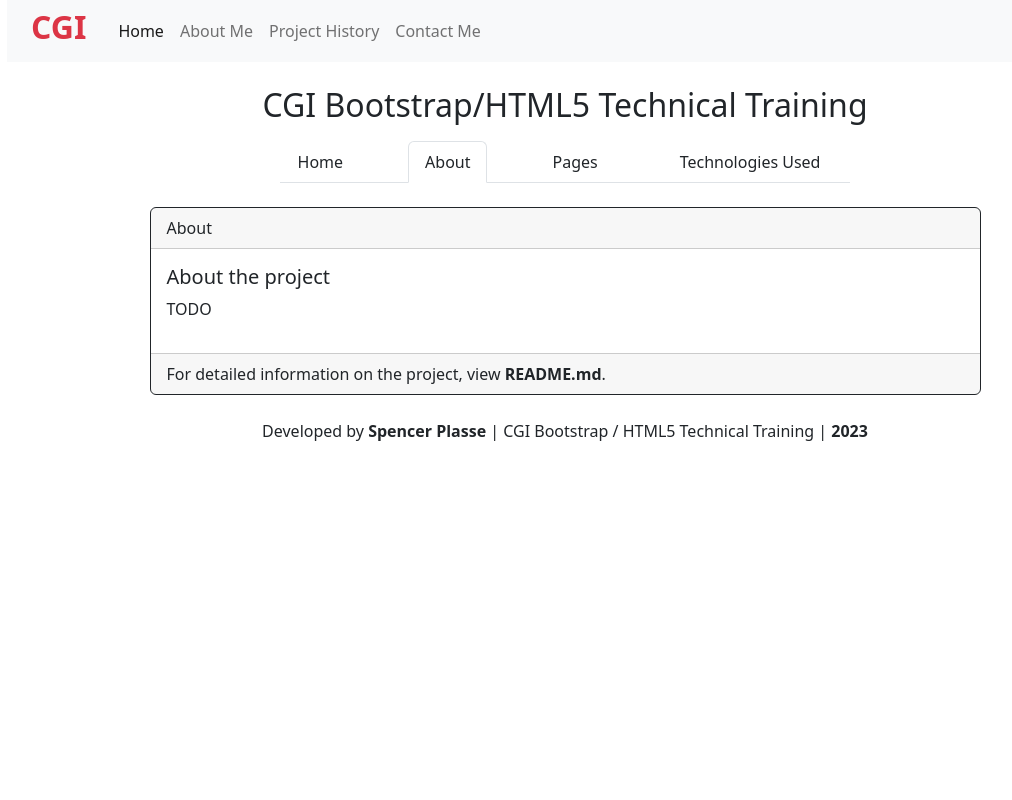
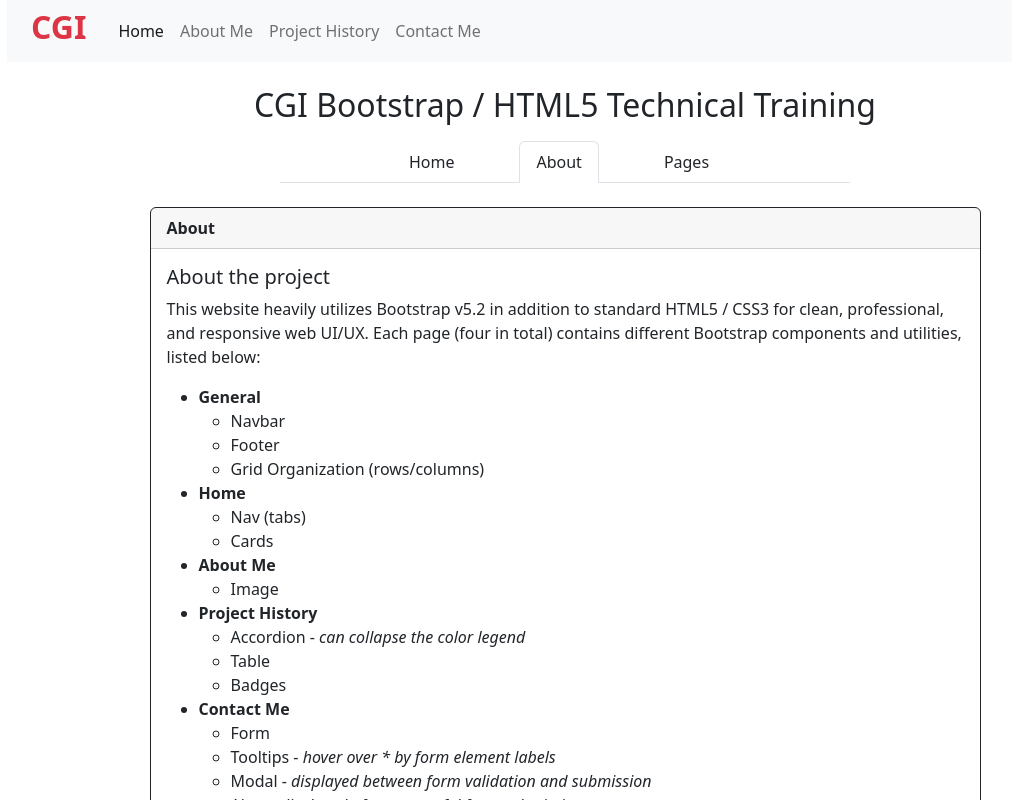
Before and after one commit to spencer-plasse/cgi-bootstrap-technical-training, a website: page index.html in a window 1280 px wide. Both pictures are taken after a click on the tab "About". Shown: the top 800 px of the page, without its empty margins (75-1087 px from the left). Drawn offline with nearby package versions, Linux system fonts and the light colour scheme; files that its build step writes are made by us from their sources.

Commit message:
Adds page content to the Home and About nav tabs on the Home page, completes About Me page content, makes several small design updates/fixes, and updates package.json with repo/author information

```diff
--- a/index.html
+++ b/index.html
@@ -46,8 +46,8 @@
 				</div>
 			</nav>
 
-      <div class="d-flex row justify-content-center mt-4">
-        <h2 class="d-flex d-row justify-content-center">CGI Bootstrap/HTML5 Technical Training</h2>
+      <main id="page-content" class="d-flex row justify-content-center mt-4">
+        <h2 class="d-flex d-row justify-content-center">CGI Bootstrap / HTML5 Technical Training</h2>
         <nav id="contentNav" class="nav nav-tabs flex-row col-md-6 gap-5 justify-content-center mt-2" role="tablist">
           <a class="nav-link text-dark active" id="nav-home-tab" data-bs-toggle="tab" data-bs-target="#nav-home"
             role="tab" aria-controls="nav-home" aria-selected="true" href="#">Home</a>
@@ -55,39 +55,78 @@
             role="tab" aria-controls="nav-about" aria-selected="false" href="#about">About</a>
           <a class="nav-link text-dark" id="nav-pages-tab" data-bs-toggle="tab" data-bs-target="#nav-pages"
             role="tab" aria-controls="nav-pages" aria-selected="false" href="#pages">Pages</a>
-          <a class="nav-link text-dark" id="nav-technologies-tab" data-bs-toggle="tab" data-bs-target="#nav-technologies"
-            role="tab" aria-controls="nav-technologies" aria-selected="false" href="#technologies-used">Technologies Used</a>
         </nav>
         <div class="tab-content justify-content-center w-75 mt-4" id="nav-tabContent">
           <div class="tab-pane fade card border-dark show active px-0" id="nav-home" role="tabpanel"
             aria-labelledby="nav-home-tab" tabindex="0">
-            <header class="card-header">
+            <header class="card-header fw-semibold">
               Home
             </header>
             <section class="card-body">
               <h5 class="card-title">Welcome!</h5>
-              <p>TODO</p>
+              <p>
+                This project was developed between August - September 2023 as part of completing the
+                <span class="fw-semibold">CGI Bootstrap / HTML5 Technical Training</span> Navigate through
+                each page via the navbar header or through the cards of this page via the nav tabs above.
+              </p>
+              <p>
+                <span class="fw-semibold">Note</span>: While I have prior Bootstrap experience, web design is
+                an area I generally have less expertise in than others. Web design/development is a passion of
+                mine and I'm only looking to improve. I welcome any constructive criticism, suggestions, or
+                advice. Thanks in advance for taking the time to review!
+              </p>
             </section>
-            <footer class="card-footer">
-              For detailed information on the project, view <span class="fw-semibold">README.md</span>.
-            </footer>
           </div>
           <div class="tab-pane fade card border-dark px-0" id="nav-about" role="tabpanel"
             aria-labelledby="nav-about-tab" tabindex="0">
-            <header class="card-header">
+            <header class="card-header fw-semibold">
               About
             </header>
             <section class="card-body">
               <h5 class="card-title">About the project</h5>
-              <p>TODO</p>
+              <p>
+                This website heavily utilizes Bootstrap v5.2 in addition to standard HTML5 / CSS3 for clean,
+                professional, and responsive web UI/UX. Each page (four in total) contains different Bootstrap
+                components and utilities, listed below:
+              </p>
+              <ul>
+                <li class="fw-semibold">General</li>
+                <ul>
+                  <li>Navbar</li>
+                  <li>Footer</li>
+                  <li>Grid Organization (rows/columns)</li>
+                </ul>
+                <li class="fw-semibold">Home</li>
+                <ul>
+                  <li>Nav (tabs)</li>
+                  <li>Cards</li>
+                </ul>
+                <li class="fw-semibold">About Me</li>
+                <ul>
+                  <li>Image</li>
+                </ul>
+                <li class="fw-semibold">Project History</li>
+                <ul>
+                  <li>Accordion - <span class="fst-italic">can collapse the color legend</span></li>
+                  <li>Table</li>
+                  <li>Badges</li>
+                </ul>
+                <li class="fw-semibold">Contact Me</li>
+                <ul>
+                  <li>Form</li>
+                  <li>Tooltips - <span class="fst-italic">hover over * by form element labels</span></li>
+                  <li>Modal - <span class="fst-italic">displayed between form validation and submission</span></li>
+                  <li>Alert - <span class="fst-italic">displayed after successful form submission</span></li>
+                </ul>
+              </ul>
             </section>
-            <footer class="card-footer">
+            <footer class="card-footer text-muted">
               For detailed information on the project, view <span class="fw-semibold">README.md</span>.
             </footer>
           </div>
           <div class="tab-pane fade card border-dark px-0" id="nav-pages" role="tabpanel"
             aria-labelledby="nav-pages-tab" tabindex="0">
-            <header class="card-header">
+            <header class="card-header fw-semibold">
               Pages
             </header>
             <section class="card-body pb-0">
@@ -127,24 +166,13 @@
               For detailed information on each page, view <span class="fw-semibold">README.md</span>.
             </footer>
           </div>
-          <div class="tab-pane fade card border-dark px-0" id="nav-technologies" role="tabpanel"
-            aria-labelledby="nav-technologies-tab" tabindex="0">
-            <header class="card-header">
-              Technologies Used
-            </header>
-            <section class="card-body">
-              <h5 class="card-title">Technologies used / design decisions</h5>
-              <p>TODO</p>
-            </section>
-            <footer class="card-footer">
-              For detailed information on the technologies that were used, view <span class="fw-semibold">README.md</span>.
-            </footer>
-          </div>
         </div>
       </div>
-      <footer class="mt-4">
-        <p class="text-center">Developed by <span class="fw-semibold">Spencer Plasse</span> | CGI Bootstrap
-        / HTML5 Technical Training | <span class="fw-semibold">2023</span></p>
+      <footer>
+        <p class="text-center">
+          Developed by <span class="fw-semibold">Spencer Plasse</span> | CGI Bootstrap
+          / HTML5 Technical Training | <span class="fw-semibold">2023</span>
+        </p>
       </footer>
 		</div>
   </body>
--- a/js/loadProjectHistoryTable.js
+++ b/js/loadProjectHistoryTable.js
@@ -158,7 +158,7 @@
     },
     {
         client: "CGI",
-        project: "Bootstrap/HTML5 Technical Training",
+        project: "Bootstrap / HTML5 Technical Training",
         clientProjectID: "cgi-bootstrap-html5",
         technologies: [
             { name: "HTML5", category: "frontend" },
--- a/scss/custom.scss
+++ b/scss/custom.scss
@@ -1 +1,9 @@
 @import "../node_modules/bootstrap/scss/bootstrap";
+
+main#page-content {
+    padding-bottom: 25px;
+}
+
+#about-me-image {
+    max-height: 500px;
+}
```
Also changed, not shown: about.html (+12 -10 lines), contact.html (+1 -1 lines), package.json (+12 -4 lines), project-history.html (+1 -1 lines).
